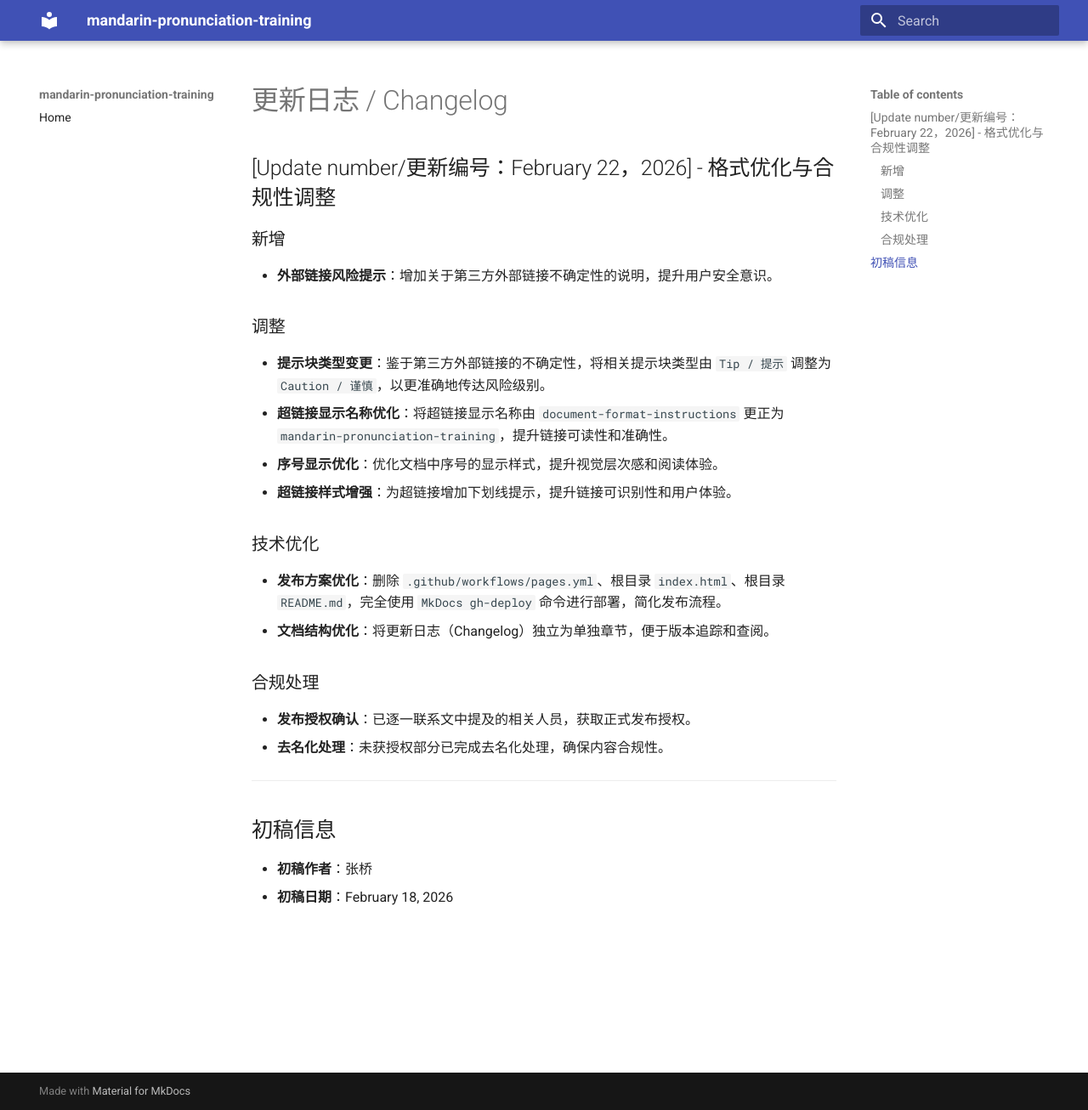
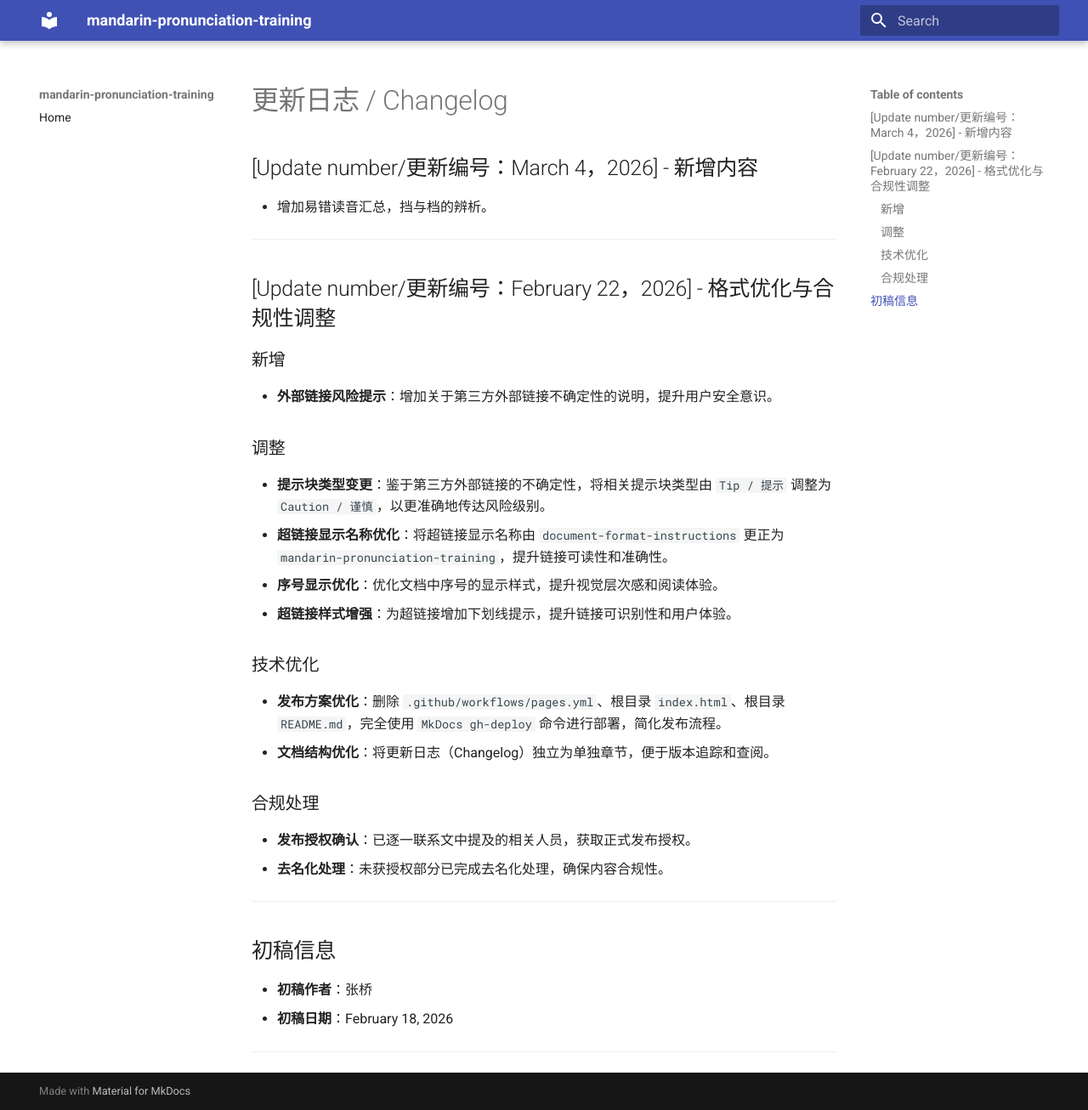
Before and after one commit to bridgezhang123/mandarin-pronunciation-training, an MkDocs documentation site: the page built from docs/changelog.md, in a window 1280 px wide and 1306 px high. Shown: the whole window at 85% size. Built offline with MkDocs 1.6.1 and Material for MkDocs 9.7.7, drawn with Linux system fonts in a browser that asks for light colours.

Commit message:
Update number/更新编号：March 4，2026

```diff
--- a/docs/changelog.md
+++ b/docs/changelog.md
@@ -1,4 +1,10 @@
 # 更新日志 / Changelog
+
+## [Update number/更新编号：March 4，2026] - 新增内容
+
+- 增加易错读音汇总，挡与档的辨析。
+
+---
 
 ## [Update number/更新编号：February 22，2026] - 格式优化与合规性调整
 
@@ -24,3 +30,5 @@
 ## 初稿信息
 - **初稿作者**：张桥
 - **初稿日期**：February 18, 2026
+
+---
```
